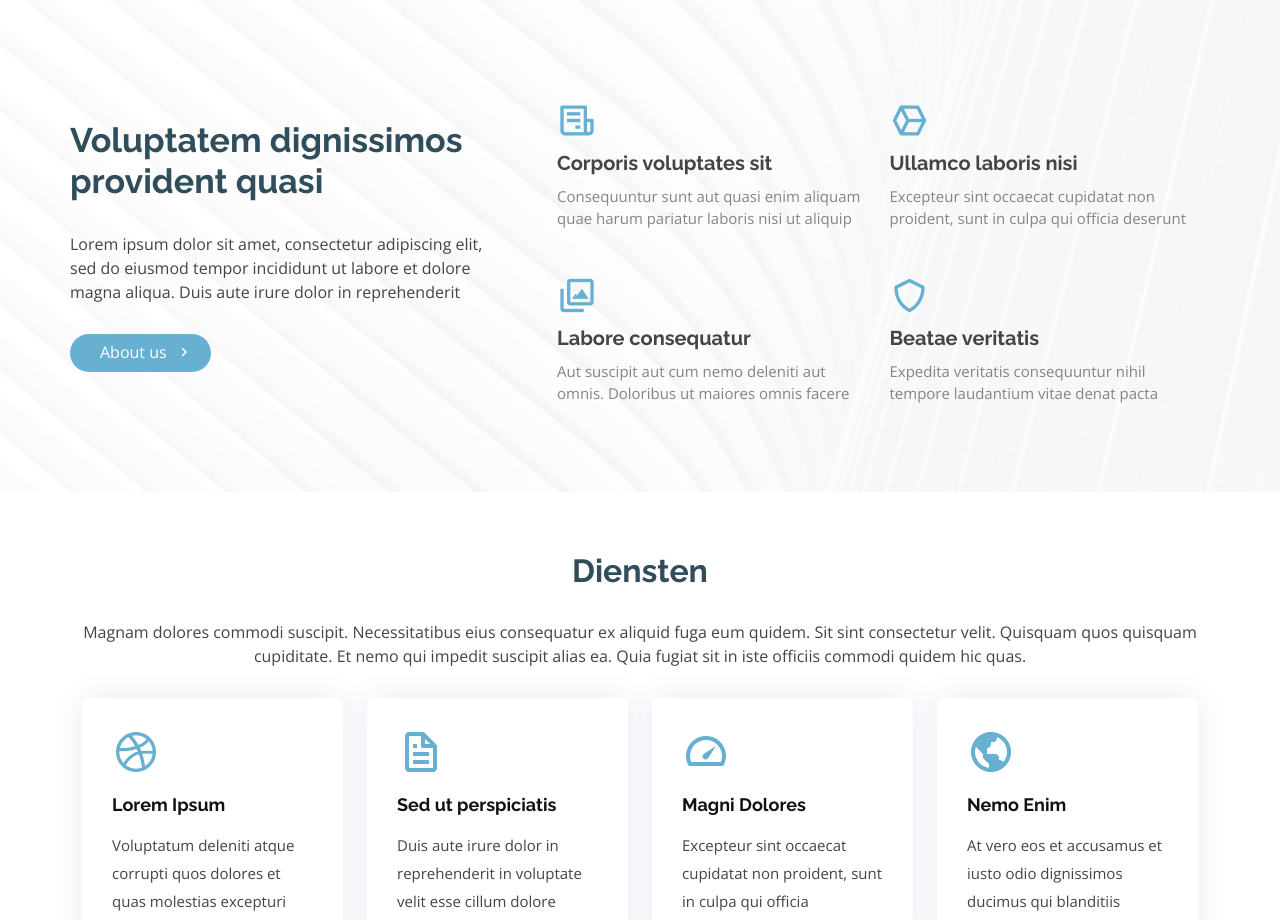
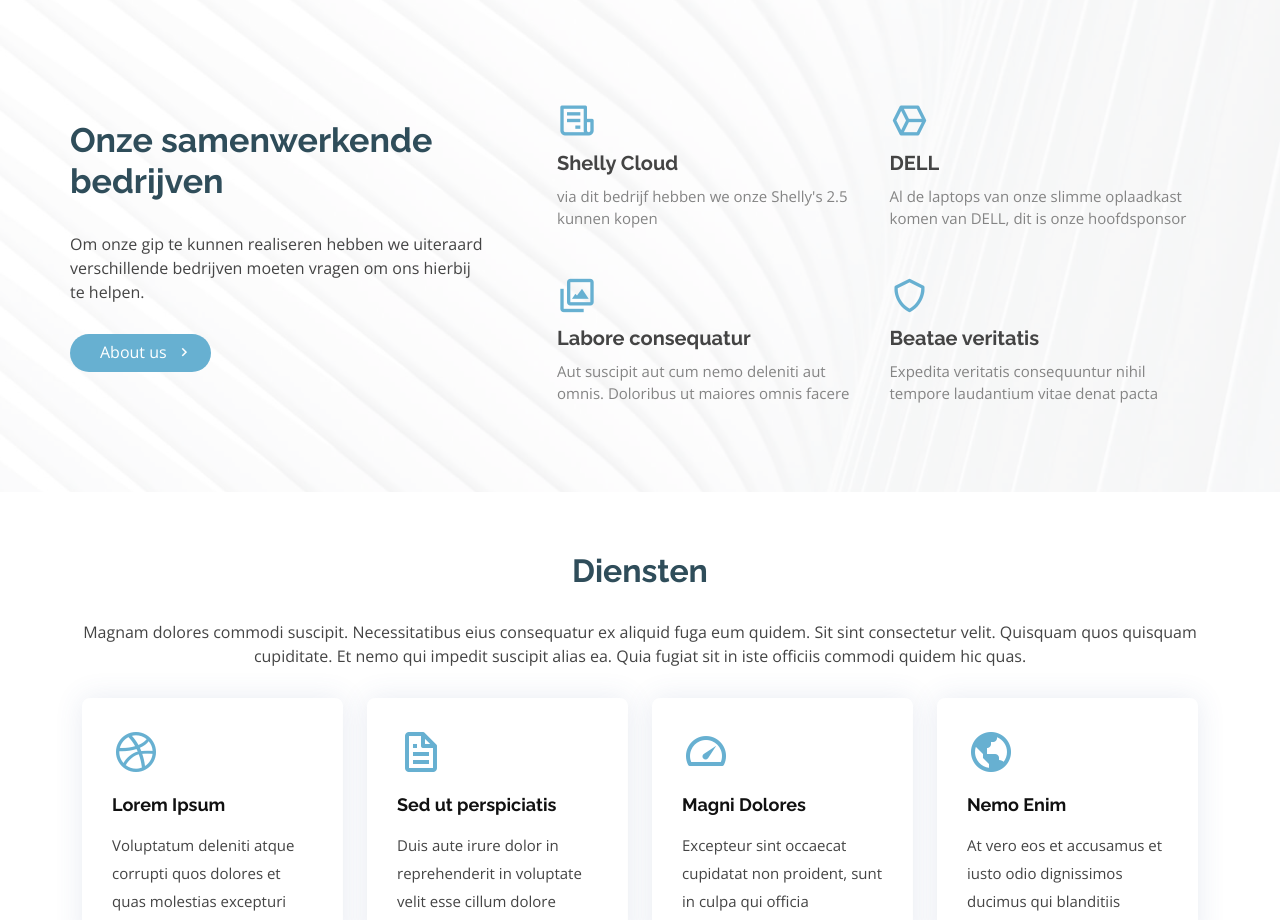
Before and after one commit to lucasmatthys/lucasmatthys.github.io, a plain HTML site: page index.html in a window 1280 px wide. Shown: the part 800-1720 px from the top of the page. Drawn offline with nearby package versions, Linux system fonts and the light colour scheme.

Commit message:
Update index.html

```diff
--- a/index.html
+++ b/index.html
@@ -98,9 +98,9 @@
         <div class="row no-gutters">
           <div class="content col-xl-5 d-flex align-items-stretch" data-aos="fade-up">
             <div class="content">
-              <h3>Voluptatem dignissimos provident quasi</h3>
+              <h3>Onze samenwerkende bedrijven</h3>
               <p>
-                Lorem ipsum dolor sit amet, consectetur adipiscing elit, sed do eiusmod tempor incididunt ut labore et dolore magna aliqua. Duis aute irure dolor in reprehenderit
+                Om onze gip te kunnen realiseren hebben we uiteraard verschillende bedrijven moeten vragen om ons hierbij te helpen.
               </p>
               <a href="#" class="about-btn">About us <i class="bx bx-chevron-right"></i></a>
             </div>
@@ -110,13 +110,13 @@
               <div class="row">
                 <div class="col-md-6 icon-box" data-aos="fade-up" data-aos-delay="100">
                   <i class="bx bx-receipt"></i>
-                  <h4>Corporis voluptates sit</h4>
-                  <p>Consequuntur sunt aut quasi enim aliquam quae harum pariatur laboris nisi ut aliquip</p>
+                  <h4>Shelly Cloud</h4>
+                  <p>via dit bedrijf hebben we onze Shelly's 2.5 kunnen kopen</p>
                 </div>
                 <div class="col-md-6 icon-box" data-aos="fade-up" data-aos-delay="200">
                   <i class="bx bx-cube-alt"></i>
-                  <h4>Ullamco laboris nisi</h4>
-                  <p>Excepteur sint occaecat cupidatat non proident, sunt in culpa qui officia deserunt</p>
+                  <h4>DELL</h4>
+                  <p>Al de laptops van onze slimme oplaadkast komen van DELL, dit is onze hoofdsponsor</p>
                 </div>
                 <div class="col-md-6 icon-box" data-aos="fade-up" data-aos-delay="300">
                   <i class="bx bx-images"></i>
```
